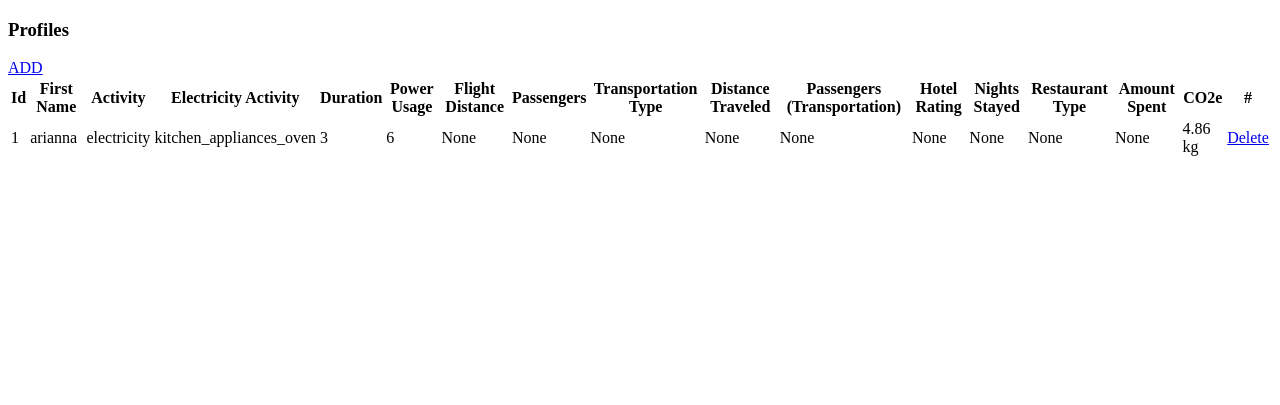
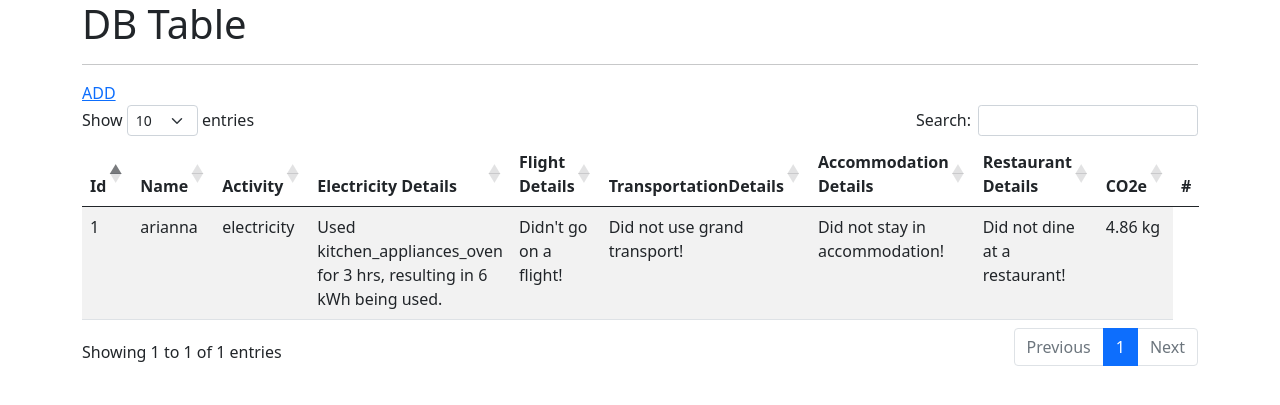
Before and after one commit to nocturne-1/carbon-estimator, a Flask app: page / in a window 1280 px wide. Shown: the top 405 px of the page. Run offline with Flask 3, Linux system fonts and the light colour scheme; data comes from the database, SQL or seed files in the repository; both versions use the stored data as it was after the commit; some libraries are stand-ins or nearby versions.

Commit message:
implemented datatables.js & ajax for table formatting

```diff
--- a/app.py
+++ b/app.py
@@ -37,6 +37,26 @@ class Profile(db.Model):
 
     co2e = db.Column(db.String(20), unique=False, nullable=False)
 
+    def to_dict(self):
+        return {
+            'id': self.id,
+            'name': self.name,
+            'activity': self.activity,
+            'elecactivity': self.elecactivity,
+            'duration': self.duration,
+            'power_usage': self.power_usage,
+            'distance_flight': self.distance_flight,
+            'passengers_flight': self.passengers_flight,
+            'transport_type': self.transport_type,
+            'distance_transport': self.distance_transport,
+            'passengers_transport': self.passengers_transport,
+            'rating': self.rating,
+            'nights': self.nights,
+            'restaurant_type': self.restaurant_type,
+            'spent': self.spent,
+            'co2e': self.co2e
+        }
+
     def __repr__(self):
         return f"Name : {self.name}, Activity: {self.activity}, Electric Activity: {self.elecactivity}, Duration = {self.duration}, Power Usage: {self.power_usage}, Flight Distance: {self.distance_flight}, Flight Passengers: {self.passengers_flight}, Transportation Type: {self.transport_type}, Distance Traveled: {self.distance_transport}, Transport Passengers: {self.passengers_transport}, Hotel Rating: {self.rating}, Nights Stayed: {self.nights}, Restaurant Type: {self.restaurant_type}, Amount Spent: {self.spent}, CO2e: {self.co2e}."
 
@@ -62,12 +82,15 @@ def dashboard(name):
 
 @app.route('/')
 def index():
-    profiles = Profile.query.all()
-    return render_template('index.html', profile=profiles)
+    return render_template('index.html', title='DB Table')
 
 @app.route('/add_data')
 def add_data():
     return render_template("form.html")
+
+@app.route('/api/data')
+def data():
+    return {'data': [profile.to_dict() for profile in Profile.query]}
 
 electricity_data = {
     "heating": 1.5,
--- /dev/null
+++ b/templates/base.html
@@ -0,0 +1,19 @@
+<!doctype html>
+<html>
+  <head>
+    <title>{{ title }}</title>
+    <link href="https://cdn.jsdelivr.net/npm/bootstrap@5.0.1/dist/css/bootstrap.min.css" rel="stylesheet" integrity="sha384-+0n0xVW2eSR5OomGNYDnhzAbDsOXxcvSN1TPprVMTNDbiYZCxYbOOl7+AMvyTG2x" crossorigin="anonymous">
+    <link rel="stylesheet" type="text/css" href="https://cdn.datatables.net/1.10.25/css/dataTables.bootstrap5.css">
+</head>
+  <body>
+    <div class="container">
+      <h1>{{ title }}</h1>
+      <hr>
+      {% block content %}{% endblock %}
+    </div>
+    <script type="text/javascript" charset="utf8" src="https://code.jquery.com/jquery-3.6.0.min.js"></script>
+    <script type="text/javascript" charset="utf8" src="https://cdn.datatables.net/1.10.25/js/jquery.dataTables.js"></script>
+    <script type="text/javascript" charset="utf8" src="https://cdn.datatables.net/1.10.25/js/dataTables.bootstrap5.js"></script>
+    {% block scripts %}{% endblock %}
+  </body>
+</html>
--- a/templates/index.html
+++ b/templates/index.html
@@ -1,55 +1,106 @@
-<!DOCTYPE html>
-<html>
-   <head>
-      <title>Index Page</title>
-   </head>
-   <body>
-      <h3>Profiles</h3>
+{% extends "base.html" %}
+
+{% block content %}
    <a href="/add_data">ADD</a>
    <br>
-      <table>
+   <table id="data_table" class="table table-striped">
       <thead>
          <th>Id</th>
-            <th>First Name</th>
+         <th>Name</th>
          <th>Activity</th>
-            <th>Electricity Activity</th>
-            <th>Duration</th>
-            <th>Power Usage</th>
-            <th>Flight Distance</th>
-            <th>Passengers</th>
-            <th>Transportation Type</th>
-            <th>Distance Traveled</th>
-            <th>Passengers (Transportation)</th>
-            <th>Hotel Rating</th>
-            <th>Nights Stayed</th>
-            <th>Restaurant Type</th>
-            <th>Amount Spent</th>
+         <th>Electricity Details</th>
+         <th>Flight Details</th>
+         <th>TransportationDetails </th>
+         <th>Accommodation Details</th>
+         <th>Restaurant Details</th>
          <th>CO2e</th>
          <th>#</th>
       </thead>
       <tbody>
-            {% for data in profile %}
-                <tr>
-                    <td>{{data.id}}</td>
-                    <td>{{data.name}}</td>
-                    <td>{{data.activity}}</td>
-                    <td>{{data.elecactivity}}</td>
-                    <td>{{data.duration}}</td>
-                    <td>{{data.power_usage}}</td>
-                    <td>{{data.distance_flight}}</td>
-                    <td>{{data.passengers_flight}}</td>
-                    <td>{{data.transport_type}}</td>
-                    <td>{{data.distance_transport}}</td>
-                    <td>{{data.passengers_transport}}</td>
-                    <td>{{data.rating}}</td>
-                    <td>{{data.nights}}</td>
-                    <td>{{data.restaurant_type}}</td>
-                    <td>{{data.spent}}</td>
-                    <td>{{data.co2e}}</td>
-                    <td><a href="/delete/{{data.id}}" type="button">Delete</a></td>
-                </tr>
       </tbody>
-         {% endfor%}
    </table>
-   </body>
-</html>
+{% endblock %}
+
+{% block scripts %}
+   <script>
+      $(document).ready( function () {
+         $('#data_table').DataTable({
+            ajax: '/api/data',
+            columns: [
+               {data: 'id'},
+               {data: 'name'},
+               {data: 'activity'},
+               {
+                  data: null,
+                  render: function (data, type, row) {
+                     const act = row.elecactivity || "N/A";
+                     const dur = row.duration || "N/A";
+                     const pow = row.power_usage || "N/A";
+                     if (act === "N/A") {
+                        return "Did not use electricity!"
+                     }
+                     else {
+                        return `Used ${act} for ${dur} hrs, resulting in ${pow} kWh being used.`
+                     }
+                  }
+               },
+               {
+                  data: null,
+                  render: function (data, type, row) {
+                     const distfly = row.distance_flight || "N/A";
+                     const passfly = row.passengers_flight || "N/A"
+                     if (distfly === "N/A") {
+                        return "Didn't go on a flight!"
+                     }
+                     else {
+                        return `Flew on a ${distfly} mi flight with ${passfly} passengers.`
+                     }
+                  }
+               },
+               {
+                  data: null,
+                  render: function(data, type, row) {
+                     const typetrans = row.transport_type || "N/A";
+                     const disttrans = row.distance_transport || "N/A";
+                     const passtrans = row.passengers_transport || "N/A";
+                     if (typetrans === "N/A") {
+                        return "Did not use grand transport!"
+                     }
+                     else {
+                        return `Went on a ${typetrans} for ${disttrans} mi with ${passtrans} passengers.`
+                     }
+                  }
+               },
+               {
+                  data: null,
+                  render: function(data, type, row) {
+                     const rat = row.rating || "N/A";
+                     const nit = row.nights || "N/A";
+                     if (rat === "N/A") {
+                        return "Did not stay in accommodation!"
+                     }
+                     else {
+                        return `Stayed at a ${rat} hotel for ${nit} nights.`
+                     }
+                  }
+               },
+               {
+                  data: null,
+                  render: function(data, type, row) {
+                     const resttype = row.restaurant_type || "N/A";
+                     const spent = row.spent || "N/A";
+                     if (resttype === "N/A") {
+                        return "Did not dine at a restaurant!"
+                     }
+                     else {
+                        return `Dined at a ${resttype} restaurant and spent ${spent} USD.`
+                     }
+
+                  }
+               },
+               {data: 'co2e'}
+            ]
+         });
+      } );
+   </script>
+{% endblock %}
```
Also changed, not shown: instance/site.db. Lines whose indentation alone changed are shown as unchanged.
